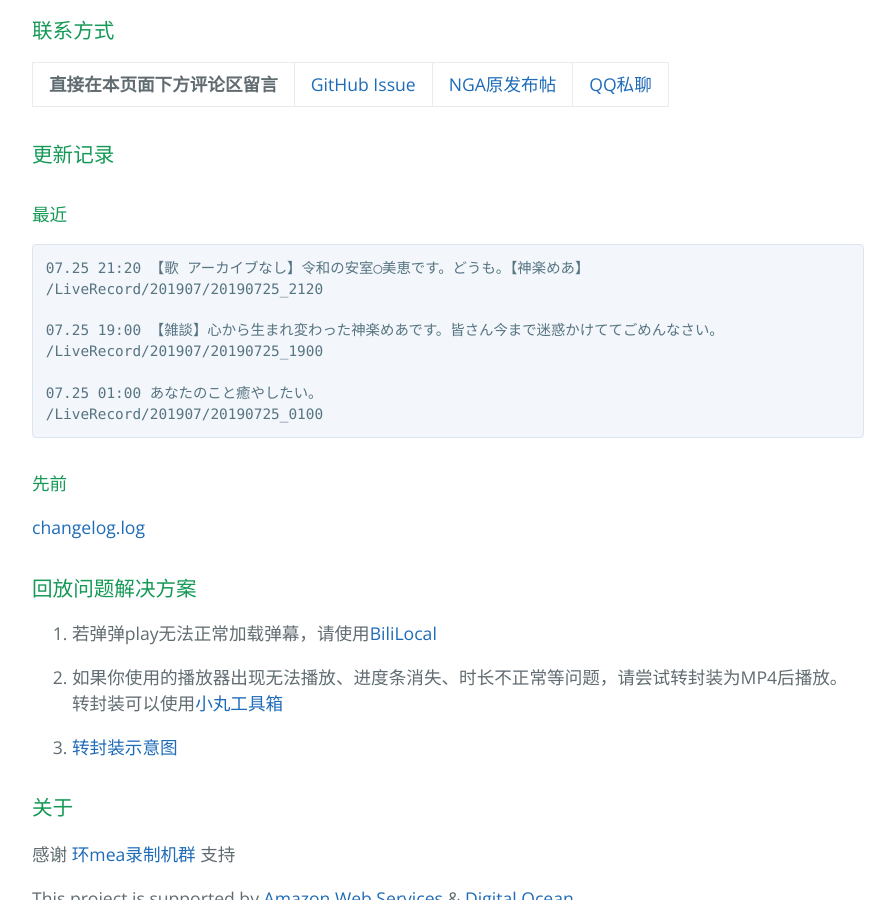
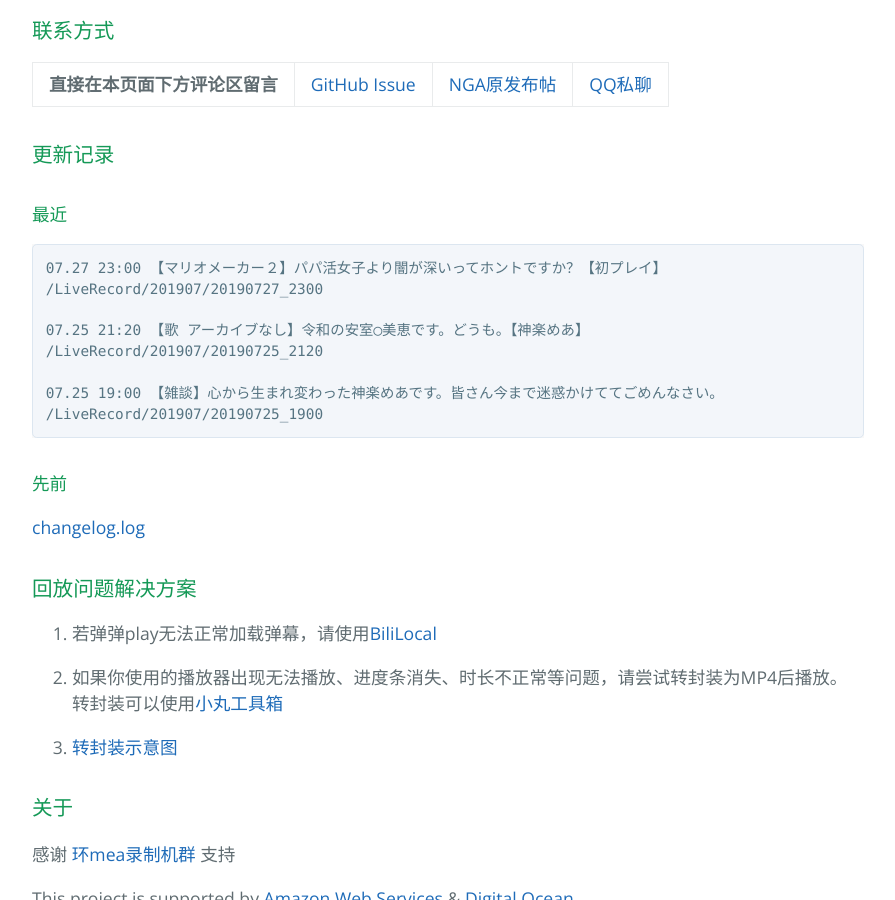
Before and after one commit to kaguramea-record/kaguramea-record.github.io, a Jekyll site: the page built from index.md, in a window 1280 px wide and 900 px high, scrolled down 1214 px. Shown: the whole window, without its empty margins (192-1087 px from the left). Built offline with Jekyll 4.4.1, drawn with Linux system fonts in a browser that asks for light colours; comment, search, counter and statistics services are not loaded.

Commit message:
Update 190727

````diff
--- a/index.md
+++ b/index.md
@@ -39,14 +39,14 @@ layout: default
 #### 最近
 
 ```
+07.27 23:00 【マリオメーカー２】パパ活女子より闇が深いってホントですか？【初プレイ】
+/LiveRecord/201907/20190727_2300
+
 07.25 21:20 【歌 アーカイブなし】令和の安室◯美恵です。どうも。【神楽めあ】
 /LiveRecord/201907/20190725_2120
 
 07.25 19:00 【雑談】心から生まれ変わった神楽めあです。皆さん今まで迷惑かけててごめんなさい。
 /LiveRecord/201907/20190725_1900
-
-07.25 01:00 あなたのこと癒やしたい。
-/LiveRecord/201907/20190725_0100
 ```
 
 #### 先前
````
Also changed, not shown: 1 other file.
